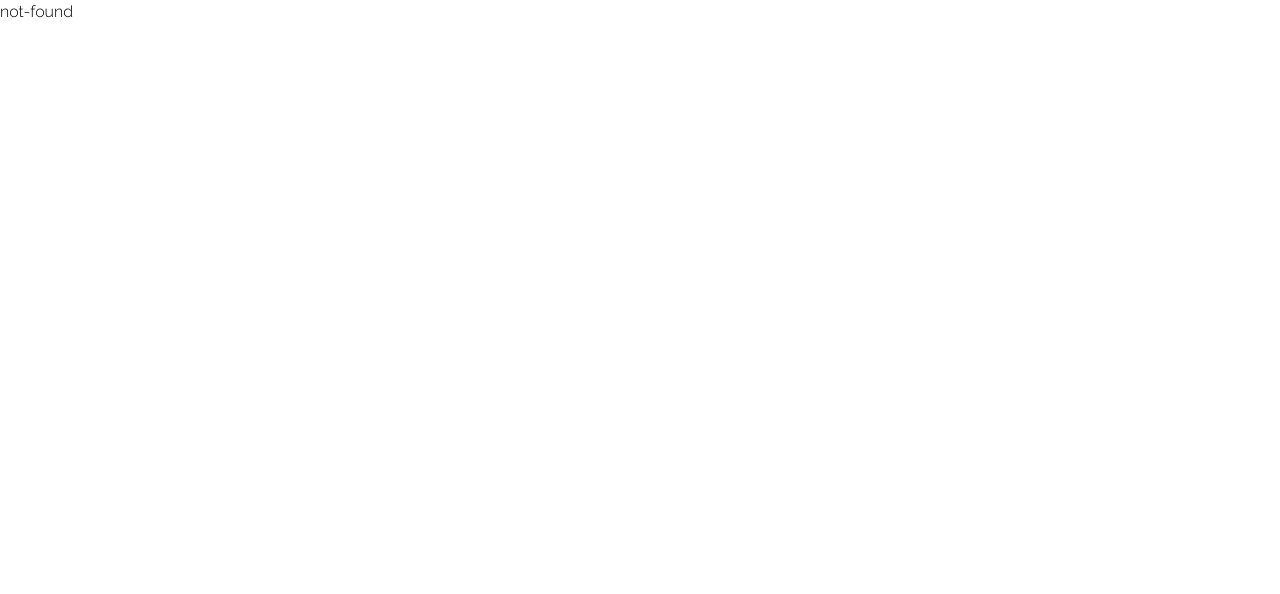
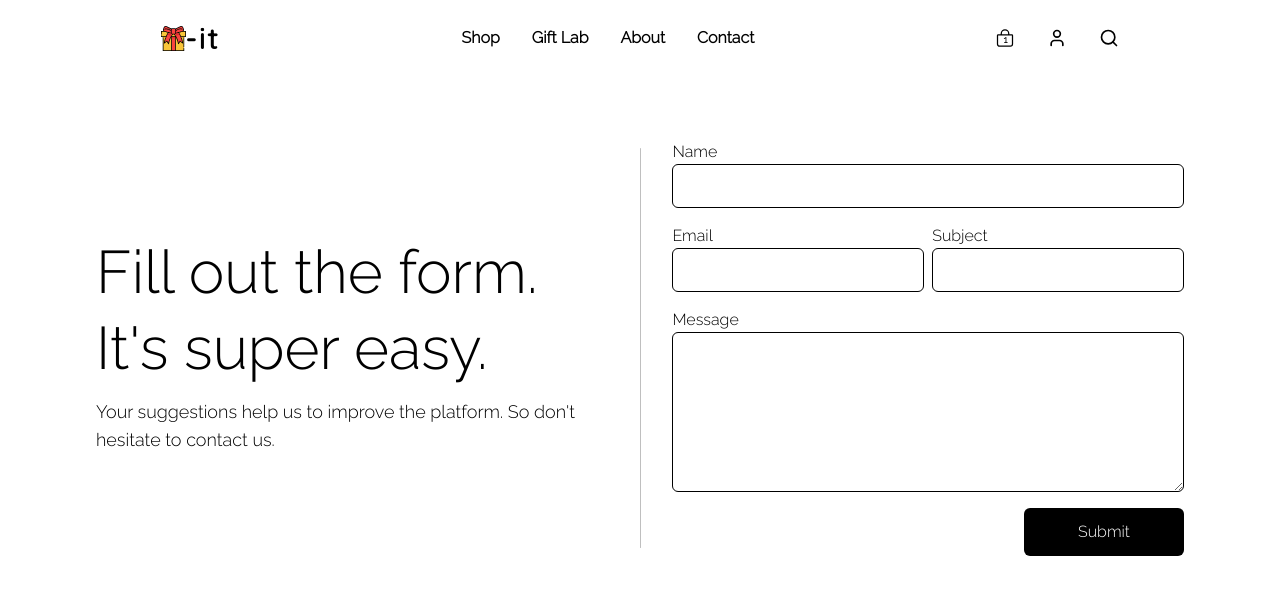
Before and after one commit to shanuka2000/gift-it-f, a Next.js app: page /contact in a window 1280 px wide. Before the commit this address had no page. Shown: the top 594 px of the page. Built offline with nearby package versions, Linux system fonts and the light colour scheme.

Commit message:
Completed contact page

```diff
--- /dev/null
+++ b/app/(root)/(home)/contact/page.tsx
@@ -0,0 +1,60 @@
+import React from "react";
+
+const Contact = () => {
+  return (
+    <main className="flex items-center justify-center w-full py-12 max-w-screen-2xl ">
+      <section className="w-[90%] md:w-[85%] min-h-[35rem] flex flex-col items-center justify-around pt-[2.5rem] md:flex-row">
+        <div className="flex-1 flex flex-col gap-3 md:gap-5">
+          <div className="flex items-center justify-center gap-2 md:flex-col md:items-start md:gap-4">
+            <h2 className="text-3xl md:text-6xl">Fill out the form.</h2>
+            <h2 className="text-3xl md:text-6xl">It's super easy.</h2>
+          </div>
+          <p className="text-center text-sm md:text-left md:text-lg">
+            Your suggestions help us to improve the platform. So don't hesitate
+            to contact us.
+          </p>
+        </div>
+        <div></div>
+        <div className="hidden w-[0.8px] h-[25rem] mx-[2rem] rounded-full bg-black/25 md:block"></div>
+        <div className="flex-1 flex flex-col justify-center w-full">
+          <form>
+            <div className="flex flex-col mb-4">
+              <label>Name</label>
+              <input
+                type="text"
+                className="h-8 w-full px-2 border border-black rounded-md md:h-11 text-sm md:text-lg"
+              />
+            </div>
+            <div className="flex flex-col md:items-center md:justify-between mb-4 gap-2 md:flex-row">
+              <div className="flex flex-col flex-1 mb-4 md:mb-0">
+                <label>Email</label>
+                <input
+                  type="text"
+                  className="h-8 w-full px-2 border border-black rounded-md md:h-11 text-sm md:text-lg"
+                />
+              </div>
+              <div className="flex flex-col flex-1">
+                <label>Subject</label>
+                <input
+                  type="text"
+                  className="h-8 w-full px-2 border border-black rounded-md md:h-11 text-sm md:text-lg"
+                />
+              </div>
+            </div>
+            <div className="flex flex-col mb-4 flex-1">
+              <label>Message</label>
+              <textarea className="h-[10rem] w-full px-2 py-2 border border-black rounded-md text-sm md:text-lg"></textarea>
+            </div>
+            <div className="flex-1 flex items-center justify-center md:justify-end">
+              <button className="w-[10rem] h-[3rem] bg-black text-white rounded-md">
+                Submit
+              </button>
+            </div>
+          </form>
+        </div>
+      </section>
+    </main>
+  );
+};
+
+export default Contact;
```
